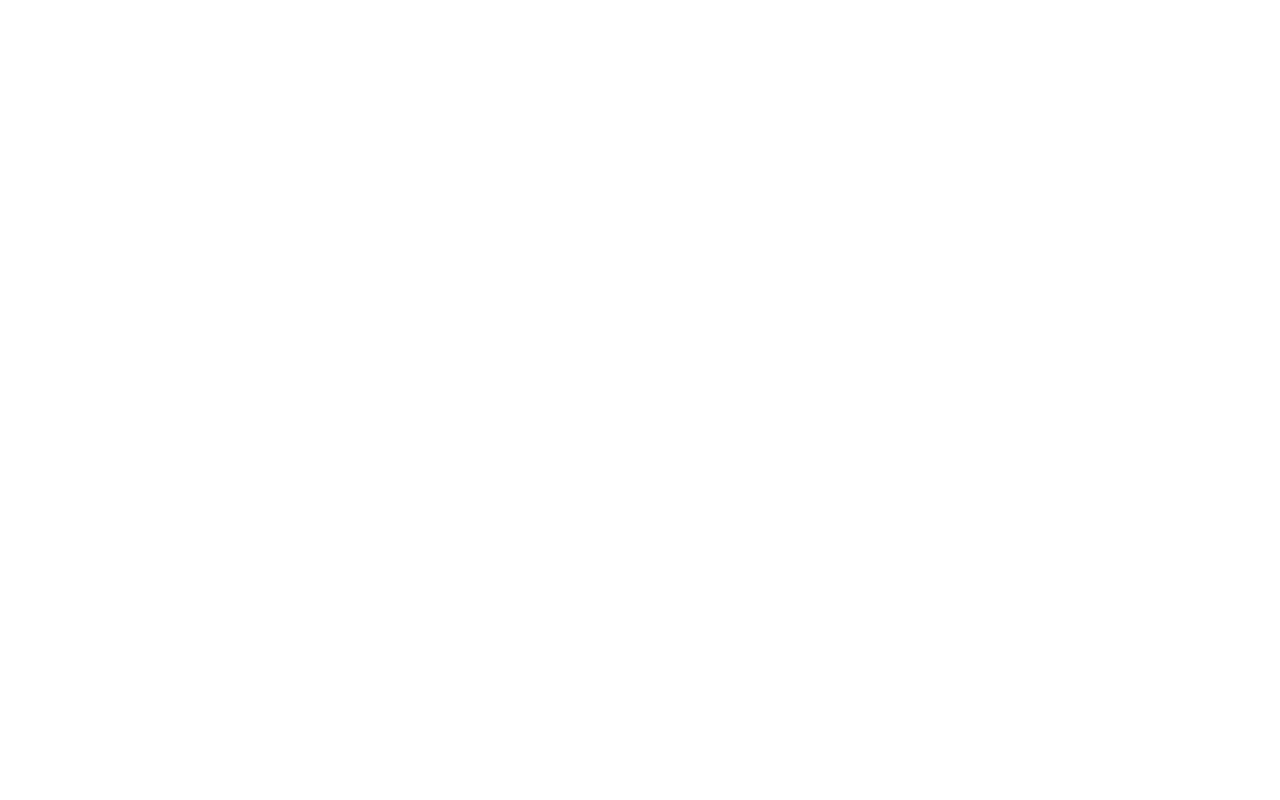
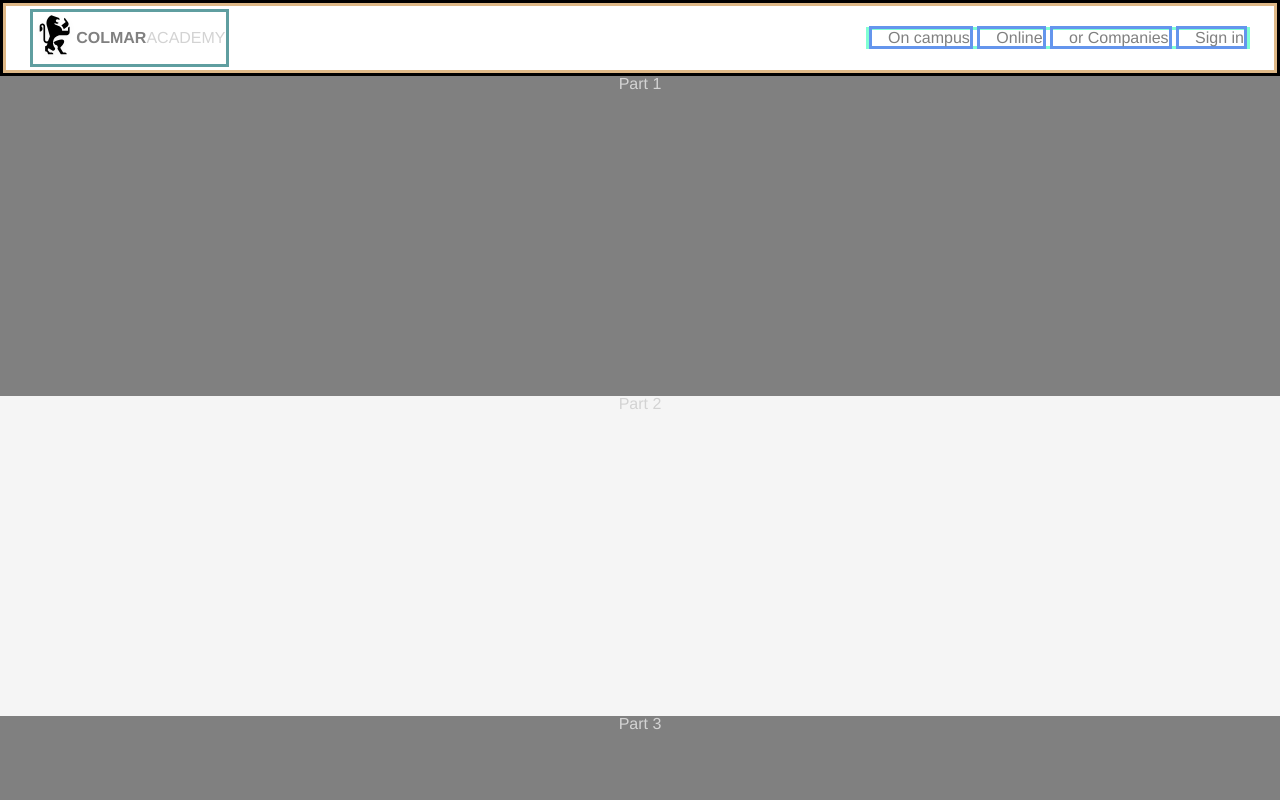
Before and after one commit to bliblii/Colmar-Academy, a plain HTML site: page index.html in a window 1280 px wide. Shown: the top 800 px of the page. Drawn offline with Linux system fonts and the light colour scheme.

Commit message:
made header (desktop + mobile)

```diff
--- a/index.html
+++ b/index.html
@@ -11,7 +11,45 @@
 
 <body>
 
+    <header>
+        <div class="content">
+            <div class="logo">
+                <img src="resources/images/ic-logo.svg">
+                <span class="left">COLMAR</span>
+                <span class="right">ACADEMY</span>
+            </div>
+            <nav class="desktop">
+                <ul>
+                    <li><a href="">On campus</a></li>
+                    <li><a href="">Online</a></li>
+                    <li><a href="">or Companies</a></li>
+                    <li><a href="">Sign in</a></li>
+                </ul>
+            </nav>
+            <nav class="mobile">
+                <ul>
+                    <li><a href="index.html"><img src="resources/images/ic-logo.svg"></a></li>
+                    <li><a href=""><img src="resources/images/ic-on-campus.svg"></a></li>
+                    <li><a href=""><img src="resources/images/ic-online.svg"></a></li>
+                    <li><a href=""><img src="resources/images/ic-login.svg"></a></li>
+                </ul>
+            </nav>
+        </div>
+    </header>
 
+    <div class="main-content">
+
+        <div class="section section-1">Part 1</div> <!-- Section corresponding to title: "Learn something new everyday" -->
+
+        <div class="section section-2">Part 2</div> <!-- Section corresponding to title: "It doesn't hurt to keep practising" -->
+
+        <div class="section section-3">Part 3</div> <!-- Section corresponding to title: "Start learning" -->
+
+        <div class="section section-4">Part 4</div> <!-- Section corresponding to title: "Thesis exhibit" -->
+
+    </div>
+
+    <footer></footer>
 
 </body>
 
--- a/resources/css/style.css
+++ b/resources/css/style.css
@@ -1,9 +1,102 @@
 /* Universal Styles */
 
 html {
-    font-size: 18px;
+    font-size: 16px;
     color: #1A7B72;
 }
 
+body {
+    font-family: Helvetica;
+    color: LightGray;
+}
 
-/* Navigation Bar */
+/* HEADER */
+
+header {
+    border: 3px solid black;
+}
+
+.content {
+    border: 3px solid burlywood;
+    height: 4rem;
+    padding: 0 1.5rem;
+    display: flex;
+    justify-content: space-between;
+    align-items: center;
+}
+
+.logo {
+    border: 3px solid cadetblue;
+    display: flex;
+    justify-content: flex-start;
+    align-items: center;
+}
+
+.logo img {
+    height: 3.2rem;
+}
+
+.logo .left {
+    font-weight: 800;
+    color: Gray;
+}
+
+.logo .right {
+    color: LightGray;
+}
+
+nav {
+    border: 3px solid aquamarine;
+}
+
+nav ul {
+    margin: 0 0;
+}
+
+nav li {
+    border: 3px solid cornflowerblue;
+    display: inline;
+    padding-left: 1rem;
+}
+
+nav li a {
+    color: Gray;
+}
+
+.mobile {
+    display: none;
+}
+
+@media only screen and (max-width: 680px)
+{
+    .logo,
+    .desktop {
+        display: none;
+    }
+
+    .mobile {
+        display: inline-block;
+        width: 100%;
+    }
+
+    nav ul {
+        display: flex;
+        justify-content: space-between;
+        align-items: center;
+    }
+}
+
+
+/* MAIN-CONTENT */
+
+.section:nth-child(odd) {
+    height: 20rem;
+    background-color: Grey;
+    text-align: center;
+}
+
+.section:nth-child(even) {
+    height: 20rem;
+    background-color: whitesmoke;
+    text-align: center;
+}
```
